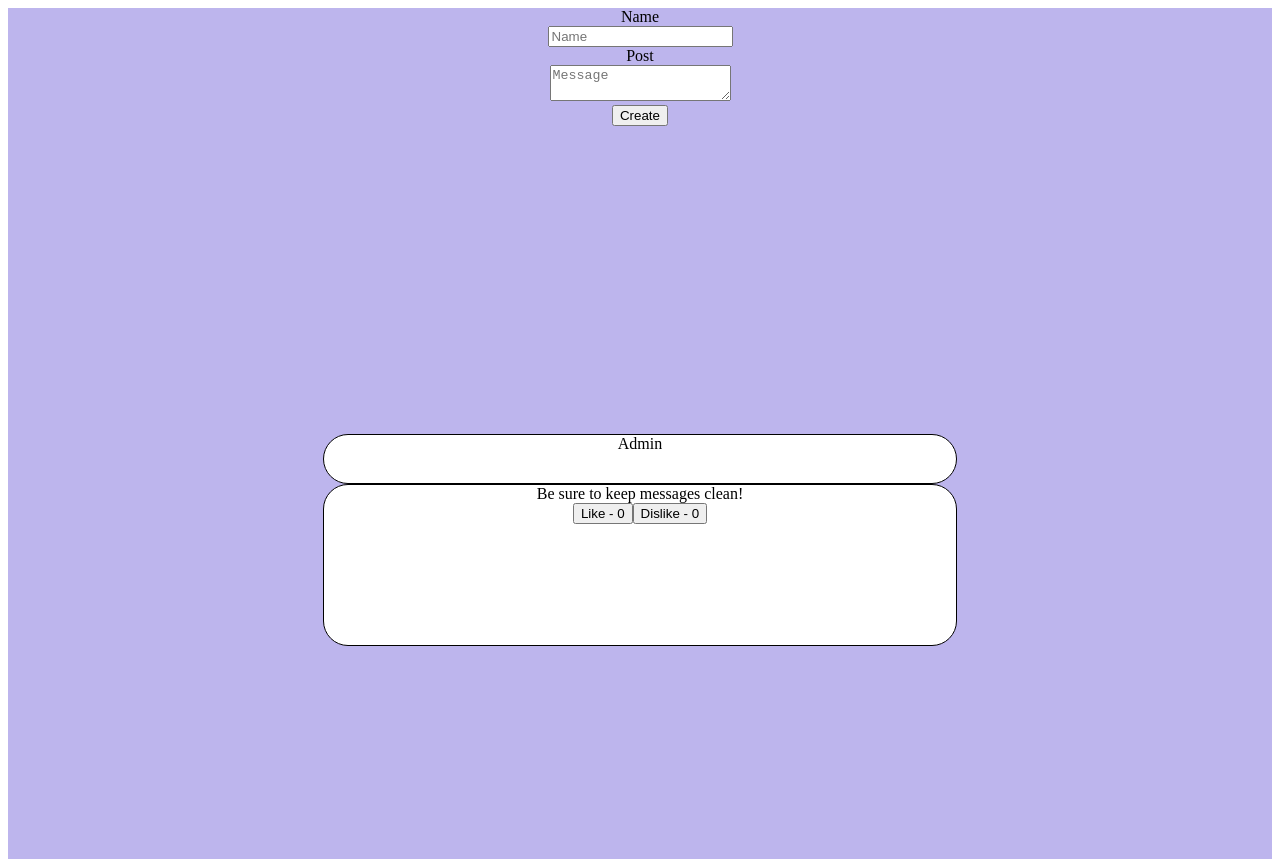
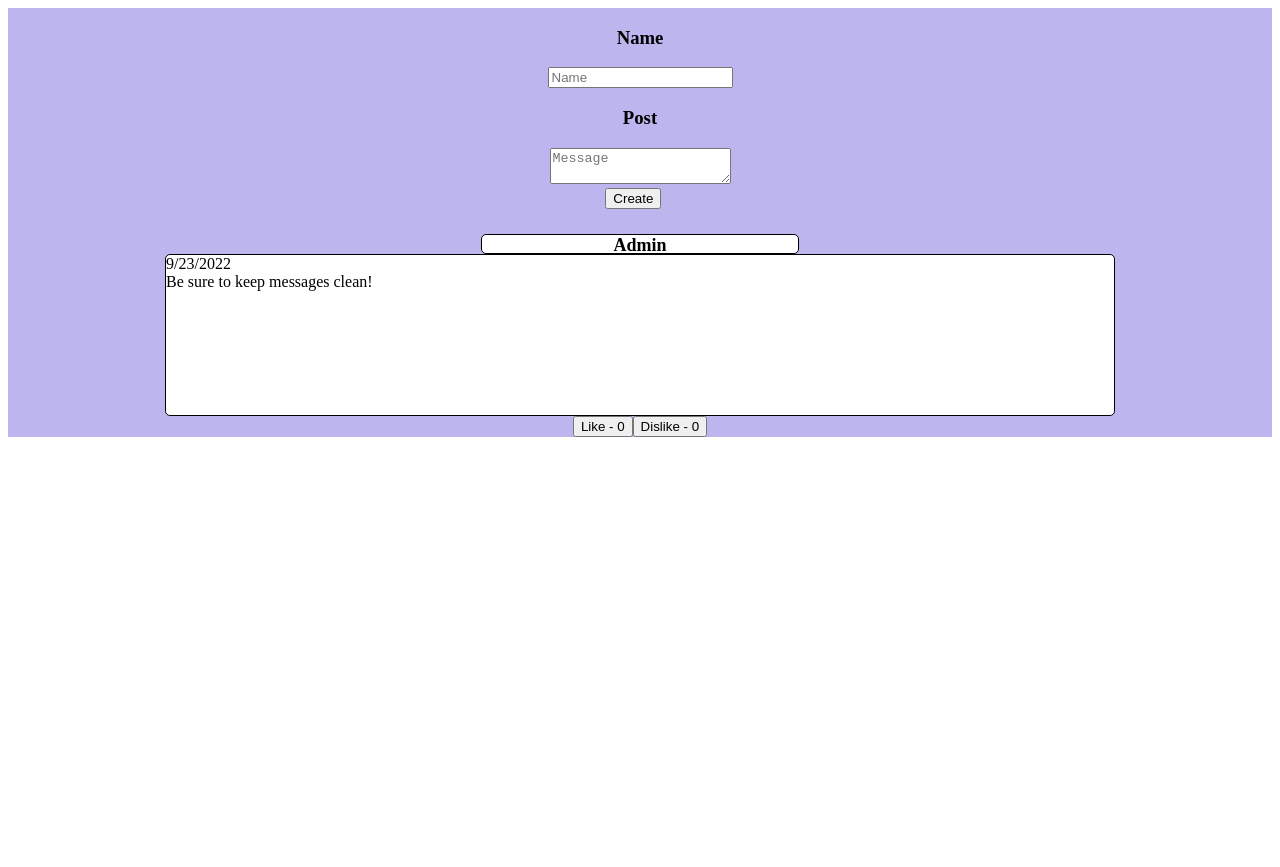
Before and after one commit to Tedwards22890/social-feed, a React (Create React App) app: page / in a window 1280 px wide. After the commit the page ends 800 px from the top, so only its background shows below. Built offline with nearby package versions, Linux system fonts and the light colour scheme.

Commit message:
Fontsize and aesthetics updated for name and posts + Dates now show

```diff
--- a/package.json
+++ b/package.json
@@ -7,6 +7,7 @@
     "@testing-library/jest-dom": "^5.16.5",
     "@testing-library/react": "^13.4.0",
     "@testing-library/user-event": "^13.5.0",
+    "bootstrap": "^5.2.1",
     "react": "^18.2.0",
     "react-dom": "^18.2.0",
     "react-scripts": "5.0.1",
--- a/src/App.css
+++ b/src/App.css
@@ -14,8 +14,8 @@
 .parent {
     display: grid;
     grid-template-columns: 1fr;
-    grid-template-rows: repeat(2, 1fr);
+    grid-template-rows: repeat(1, 1fr);
     grid-column-gap: 1px;
-    grid-row-gap: 1px;
+    grid-row-gap: 25px;
     justify-content: center;
 }
--- a/src/App.js
+++ b/src/App.js
@@ -6,6 +6,7 @@ import "./App.css";
 function App() {
 
   const [posts, setPosts] = useState([{name: 'Admin', post: 'Be sure to keep messages clean!'}])
+
 
   function addNewPost(post){
     let tempPost = [...posts, post];
@@ -17,7 +18,7 @@ function App() {
     <div className="parent">
       <PostEntry addNewPostProperty={addNewPost} />
       <DisplayPosts parentPosts={posts}/>
-      </div>
+    </div>
   );
 }
 
--- a/src/Components/DisplayPosts/DisplayPosts.css
+++ b/src/Components/DisplayPosts/DisplayPosts.css
@@ -12,9 +12,12 @@
     border-style: solid;
     background-color: rgb(255, 255, 255);
     border-color: black;
-    width: 50%;
-    height: 3em;
-    border-radius: 25px;
+    width: 25%;
+    height: 1em;
+    border-radius: 5px;
+    font-size:large;
+    font-weight:bold;
+
 }
 
 .posts {
@@ -22,7 +25,12 @@
     border-style: solid;
     background-color: rgb(255, 255, 255);
     border-color: black;
-    width: 50%;
+    width: 75%;
     height: 10em;
-    border-radius: 25px;
+    border-radius: 5px;
+    text-align:left;
 }
+
+.like {
+    text-align:center;
+}
--- a/src/Components/DisplayPosts/DisplayPosts.jsx
+++ b/src/Components/DisplayPosts/DisplayPosts.jsx
@@ -2,6 +2,8 @@ import "./DisplayPosts.css";
 import React from 'react';
 import MediaButtons from "./MediaButtons";
 
+const current = new Date();
+const date = `${current.getMonth()+1}/${current.getDate()}/${current.getFullYear()}`;
 const DisplayPosts = (props) => {
     return (
         props.parentPosts.map((posts, i) =>
@@ -14,9 +16,12 @@ const DisplayPosts = (props) => {
                 </div>
 
                 <div className="posts">
+                    {date}
+                    <br />
                     {posts.post}
+                </div>
+                <div className="like">
                     <MediaButtons />
-
                 </div>
 
             </center>
--- /dev/null
+++ b/src/Components/PostText/PostEntry.css
@@ -0,0 +1,3 @@
+.form-grid {
+    display: grid;
+}
--- a/src/Components/PostText/PostEntry.jsx
+++ b/src/Components/PostText/PostEntry.jsx
@@ -1,4 +1,5 @@
 import React, { useState } from 'react';
+import "./PostEntry.css"
 
 const PostEntry = (props) => {
 
@@ -25,17 +26,18 @@ const PostEntry = (props) => {
     }
 
     return (
-        <form onSubmit={handleSubmit}>
+        <form onSubmit={handleSubmit} className="form-grid">
             <center>
-            <label>Name</label>
-            <br/>
-            <input type="text" placeholder="Name" value={name} onChange={(event) => setName(event.target.value)}/>
-            <br/>
-            <label>Post</label>
-            <br/>
-            <textarea placeholder="Message" value={post} onChange={(event) => setPost(event.target.value)}></textarea>
-            <br/>
-            <button type="submit">Create</button>
+                <div className="form-group">
+                    <label><h3>Name</h3></label>
+                    <input type="text" placeholder="Name" value={name} onChange={(event) => setName(event.target.value)}/>
+                </div>
+                <div className='form-group'>
+                    <label><h3>Post</h3></label>
+                    <textarea placeholder="Message" value={post} onChange={(event) => setPost(event.target.value)}></textarea>
+                <br/>
+                    <button type="submit" className="btn btn-primary" style={{"margin-right": "1em"}}>Create</button>
+                </div>
             </center>
         </form>
      );
```
Also changed, not shown: 1 other file (tests, documents, lock files or other folders).
